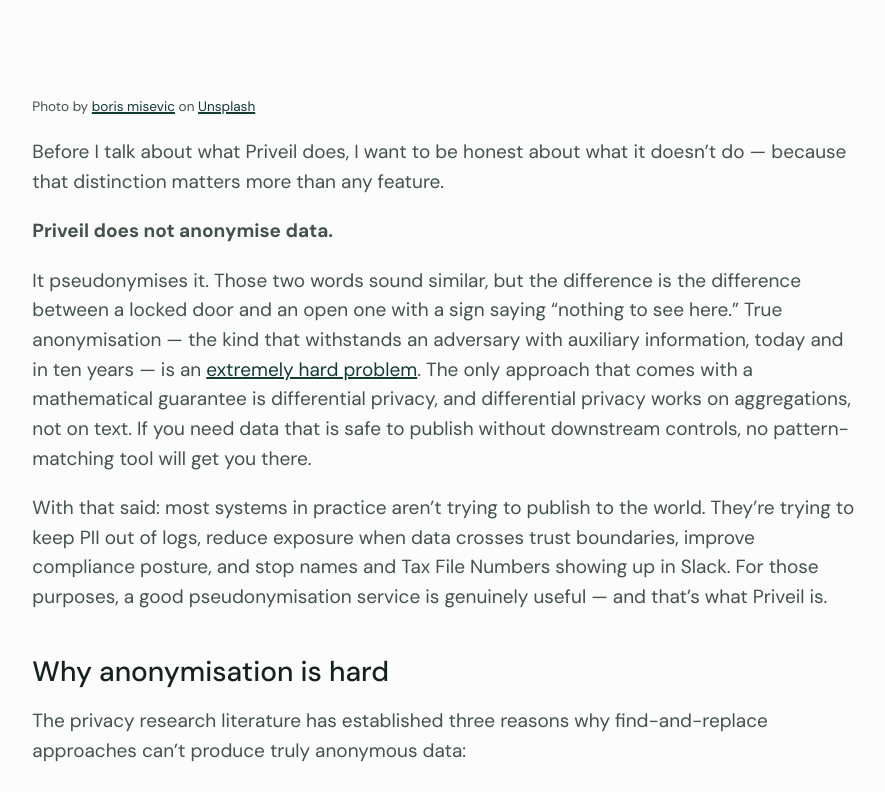
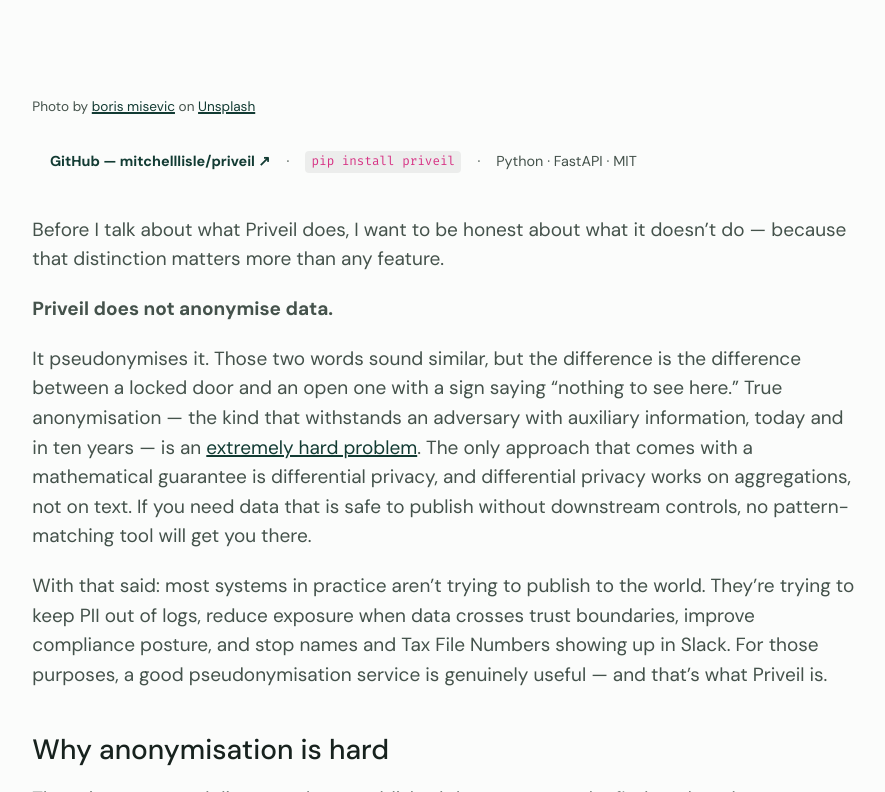
Before and after one commit to mitchelllisle/mitchelllisle.github.io, a Jekyll site: the page built from collections/_posts/2026-06-28-priveil.md, in a window 1280 px wide and 900 px high, scrolled down 977 px, cut to the strip 108-900 px from the top of the window. Shown: the whole strip, without its empty margins (196-1081 px from the left). Built offline with Jekyll 4.4.1, drawn with Linux system fonts in a browser that asks for light colours.

Commit message:
post: add GitHub/PyPI callout to top of priveil post

```diff
--- a/collections/_posts/2026-06-28-priveil.md
+++ b/collections/_posts/2026-06-28-priveil.md
@@ -10,6 +10,14 @@
 ---
 
 <p style="font-size: 0.85rem; color: var(--color-base-text-2); margin: 0 0 1.25rem;">Photo by <a href="https://unsplash.com/@borisview?utm_source=unsplash&utm_medium=referral&utm_content=creditCopyText">boris misevic</a> on <a href="https://unsplash.com/photos/red-wooden-door-with-a-locked-padlock-pFw0Eh3-6T4?utm_source=unsplash&utm_medium=referral&utm_content=creditCopyText">Unsplash</a></p>
+
+<div style="display: flex; align-items: center; gap: 1rem; flex-wrap: wrap; padding: 0.85rem 1.1rem; margin: 0 0 1.75rem; border: 1px solid var(--color-border); border-radius: 6px; background: var(--color-bg-secondary, transparent); font-size: 0.9rem;">
+  <strong style="white-space: nowrap;"><a href="https://github.com/mitchelllisle/priveil" style="text-decoration: none;">GitHub — mitchelllisle/priveil ↗</a></strong>
+  <span style="color: var(--color-base-text-2);">·</span>
+  <code style="background: var(--color-bg-tertiary, rgba(0,0,0,0.06)); padding: 0.15em 0.5em; border-radius: 4px; white-space: nowrap;">pip install priveil</code>
+  <span style="color: var(--color-base-text-2);">·</span>
+  <span style="color: var(--color-base-text-2); white-space: nowrap;">Python · FastAPI · MIT</span>
+</div>
 
 Before I talk about what Priveil does, I want to be honest about what it doesn't do — because that distinction matters more than any feature.
 
```
